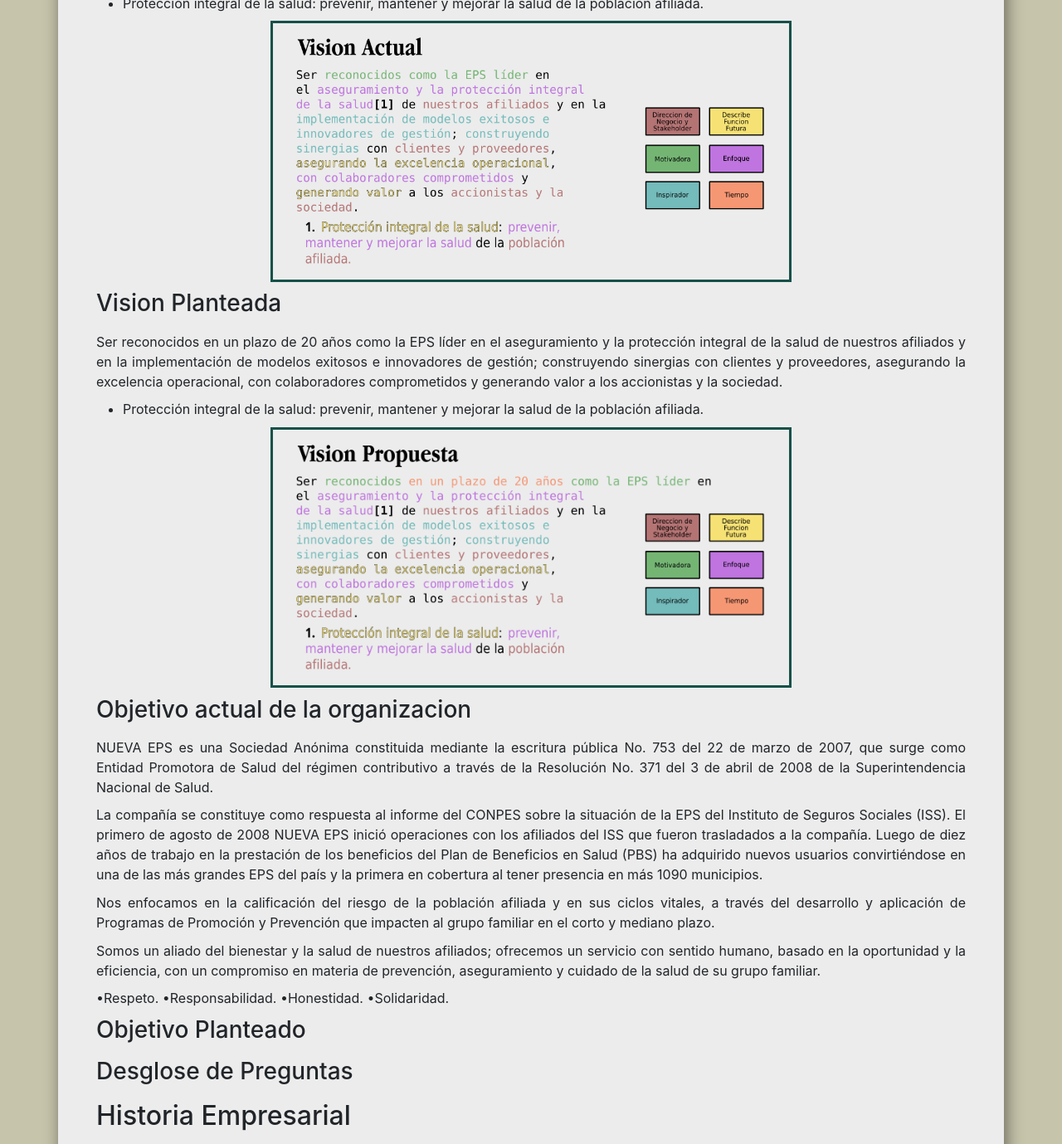
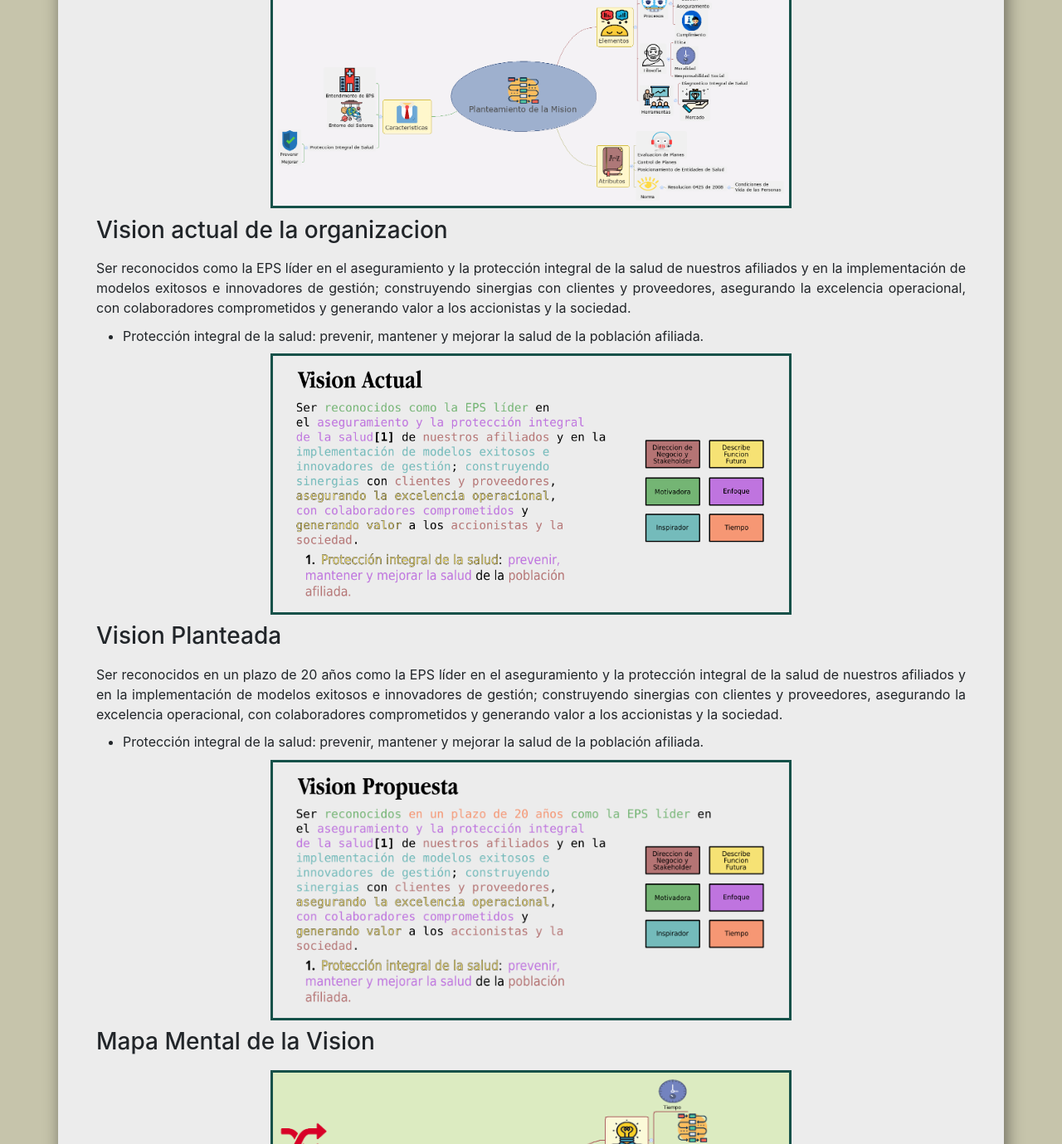
Before and after one commit to vmgabriel/page-planeacion, a Jekyll site: the page built from _posts/2018-08-08-Proyecto.markdown, in a window 1280 px wide and 1400 px high, scrolled down 3692 px, cut to the strip 0-1379 px from the top of the window. Shown: the whole strip at 83% size. Built offline with Jekyll 4.4.1, drawn with Linux system fonts in a browser that asks for light colours; some of the changed text lies outside the part shown.

Commit message:
Agregados Mapas Mentales de M-V

```diff
--- a/_posts/2018-08-08-Proyecto.markdown
+++ b/_posts/2018-08-08-Proyecto.markdown
@@ -91,7 +91,11 @@
 
 <a href="{{ site.baseurl }}/Proyecto/proyecto/mision-propuesta.png">![Mision Propuesta]({{ site.baseurl }}/Proyecto/proyecto/mision-propuesta.png "Mision Propuesta")</a>
 
-### Vision actual de la organizacion1
+### Mapa Mental de la Mision
+
+<a href="{{ site.baseurl }}/Proyecto/proyecto/plan-mision.png">![Maoa Mental Misional]({{ site.baseurl }}/Proyecto/proyecto/plan-mision.png "Mapa Mental Misional")</a>
+
+### Vision actual de la organizacion
 Ser reconocidos como la EPS líder en el aseguramiento y la protección integral de la salud de nuestros afiliados y en la implementación de modelos exitosos e innovadores de gestión; construyendo sinergias con clientes y proveedores, asegurando la excelencia operacional, con colaboradores comprometidos y generando valor a los accionistas y la sociedad.
 
 - Protección integral de la salud: prevenir, mantener y  mejorar la salud de la población afiliada.
@@ -105,6 +109,10 @@
 
 <a href="{{ site.baseurl }}/Proyecto/proyecto/vision-propuesta.png">![Vision Propuesta]({{ site.baseurl }}/Proyecto/proyecto/vision-propuesta.png "Vision Propuesta")</a>
 
+### Mapa Mental de la Vision
+
+<a href="{{ site.baseurl }}/Proyecto/proyecto/plan-vision.png">![Maoa Mental Visional]({{ site.baseurl }}/Proyecto/proyecto/plan-vision.png "Mapa Mental Visional")</a>
+
 ### Objetivo actual de la organizacion
 NUEVA EPS es una Sociedad Anónima constituida mediante la escritura pública No. 753 del 22 de marzo de 2007, que surge como Entidad Promotora de Salud del régimen contributivo a través de la Resolución No. 371 del 3 de abril de 2008 de la Superintendencia Nacional de Salud.
 
@@ -114,12 +122,10 @@
 
 Somos un aliado del bienestar y la salud de nuestros afiliados; ofrecemos un servicio con sentido humano, basado en la oportunidad y la eficiencia, con un compromiso en materia de prevención, aseguramiento y cuidado de la salud de su grupo familiar.
 
-•Respeto.
-•Responsabilidad.
-•Honestidad.
-•Solidaridad.
-
-### Objetivo Planteado
+- Respeto.
+- Responsabilidad.
+- Honestidad.
+- Solidaridad.
 
 ### Desglose de Preguntas
 
```
Also changed, not shown: Proyecto/proyecto/plan-mision.png (added), Proyecto/proyecto/plan-vision.png (added), 2 other files.
